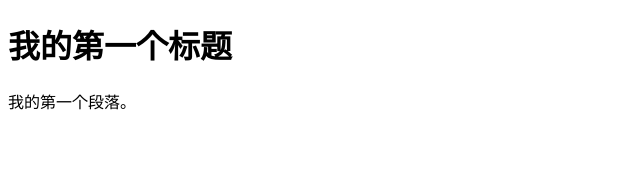
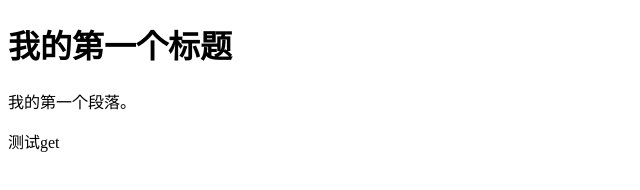
Before and after one commit to oliwang/AI_novel_info_generator, a plain HTML site: page index.html in a window 1280 px wide. Shown: the full height of the page, 0-640 px from the left. Drawn offline with Linux system fonts and the light colour scheme.

Commit message:
Update index.html

```diff
--- a/index.html
+++ b/index.html
@@ -9,6 +9,7 @@
 
     <h1>我的第一个标题</h1>
     <p>我的第一个段落。</p>
+    <p>测试get</p>
     <script>
         var url = "https://jwang0614.top/daily_dictation/dictation_of_the_day/";
         $.get(url, function(data, status){
```
